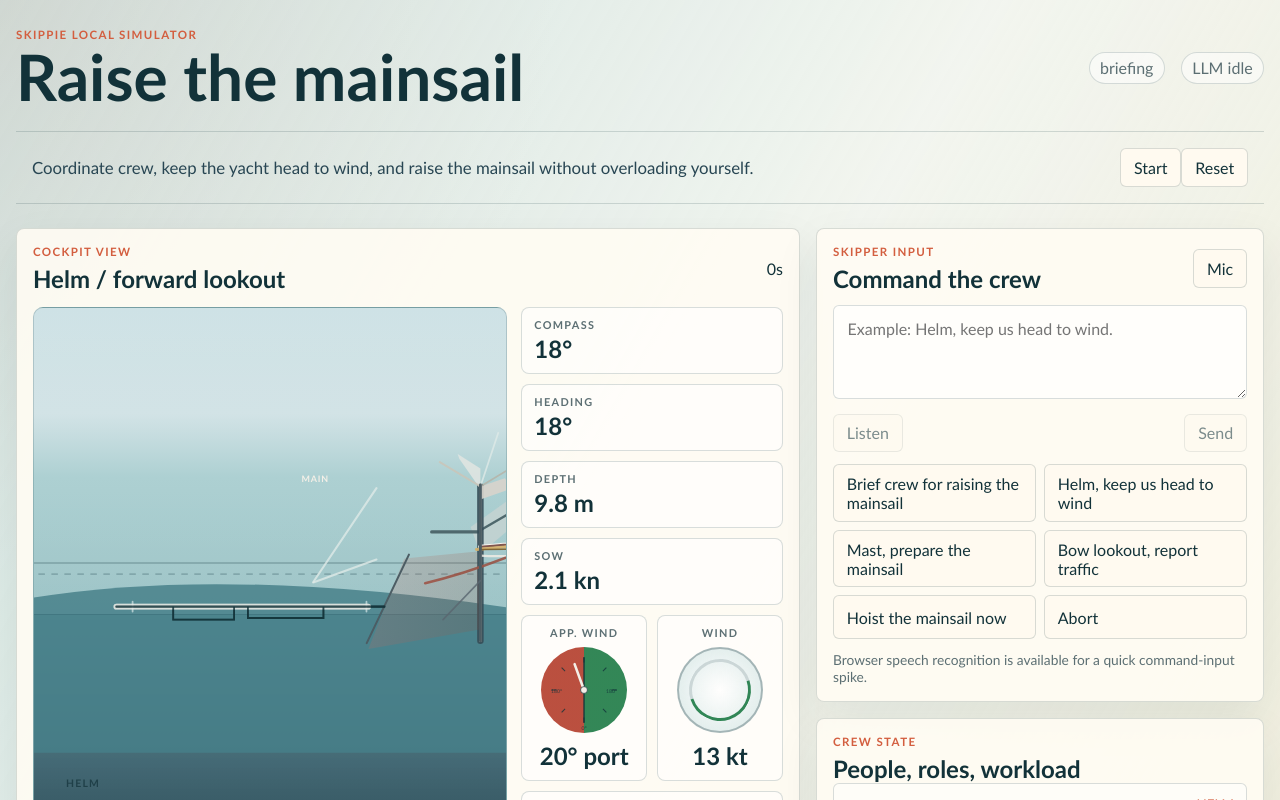
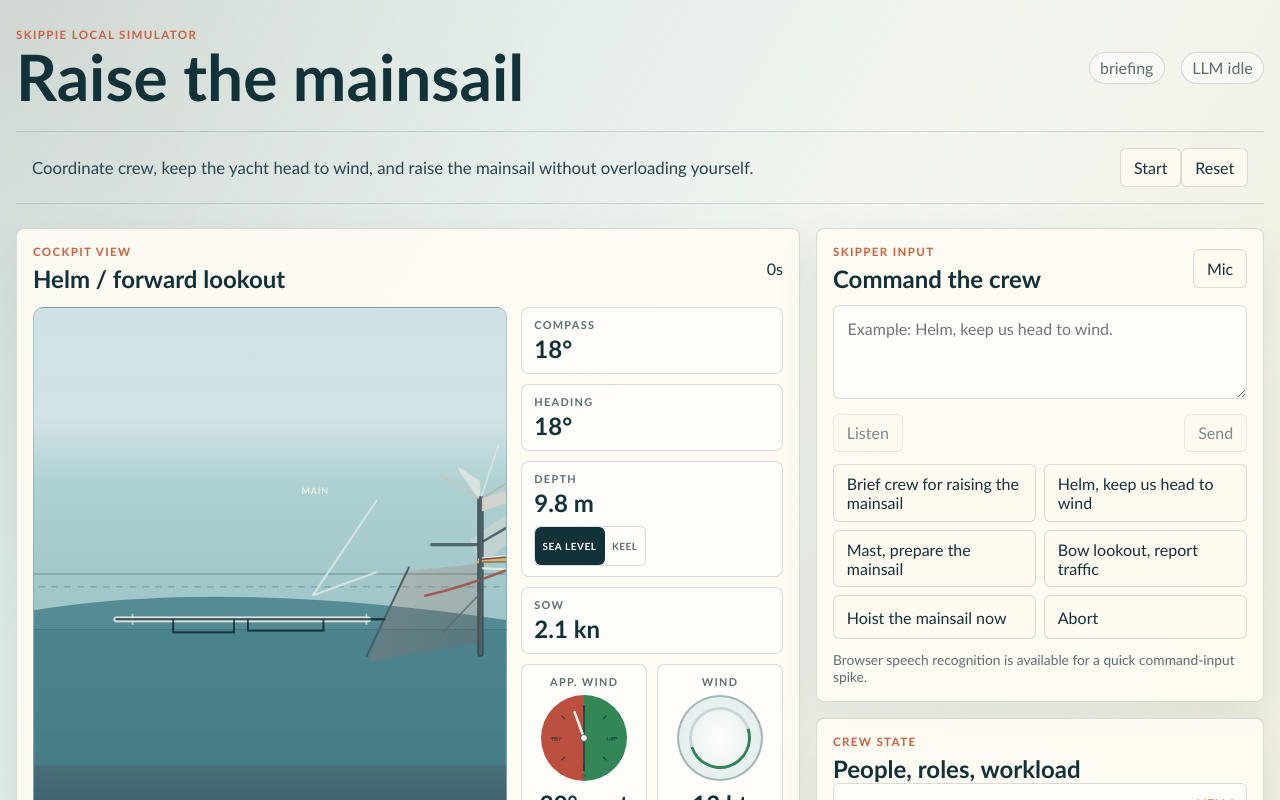
Before and after one commit to yitzikc/skippie, a React (Vite) app: page / in a window 1280 px wide. Shown: the top 800 px of the page. Built offline with nearby package versions, Linux system fonts and the light colour scheme.

Commit message:
feat: depth from sea-level or keel

```diff
--- a/src/styles.css
+++ b/src/styles.css
@@ -271,6 +271,43 @@ button:disabled {
 .winch-card strong {
   font-size: clamp(1.1rem, 2vw, 1.5rem);
   color: var(--ink);
+}
+
+.depth-reference {
+  display: flex;
+  width: fit-content;
+  margin-top: 0.55rem;
+  overflow: hidden;
+  border: 1px solid var(--line);
+  border-radius: 5px;
+}
+
+.depth-reference button {
+  border: 0;
+  border-right: 1px solid var(--line);
+  background: transparent;
+  color: var(--muted);
+  cursor: pointer;
+  font: inherit;
+  font-size: 0.62rem;
+  font-weight: 800;
+  letter-spacing: 0.06em;
+  padding: 0.32rem 0.45rem;
+  text-transform: uppercase;
+}
+
+.depth-reference button:last-child {
+  border-right: 0;
+}
+
+.depth-reference button.active {
+  background: var(--ink);
+  color: white;
+}
+
+.depth-reference button:focus-visible {
+  outline: 2px solid var(--accent);
+  outline-offset: -2px;
 }
 
 .instrument-row {
--- a/src/ui/CockpitView.tsx
+++ b/src/ui/CockpitView.tsx
@@ -52,10 +52,13 @@ export function CockpitView({ scenario }: Props) {
   const [spinlocks, setSpinlocks] = useState<SpinlockState[]>(initialSpinlocks);
   const [genoaFurled, setGenoaFurled] = useState<boolean>(scenario.boat.genoaFurled ?? true);
   const [genoaTack, setGenoaTack] = useState<"port" | "starboard">(scenario.boat.genoaTack ?? "starboard");
+  const [depthReference, setDepthReference] = useState<"sea-level" | "keel">("sea-level");
   const heading = Math.round(scenario.boat.headingDeg);
   const windDir = Math.round(scenario.environment.windDirectionDeg);
   const windSpeed = scenario.environment.windStrengthKnots;
-  const depth = (6 + scenario.boat.speedKnots * 1.8).toFixed(1);
+  const seaLevelDepth = 6 + scenario.boat.speedKnots * 1.8;
+  const keelDepth = Math.max(0, seaLevelDepth - 1.8);
+  const depth = (depthReference === "sea-level" ? seaLevelDepth : keelDepth).toFixed(1);
   const speedOverWater = scenario.boat.speedKnots.toFixed(1);
   const engineValue = engineMap[scenario.boat.engine] ?? "IDLE";
 
@@ -306,6 +309,24 @@ export function CockpitView({ scenario }: Props) {
         <div className="digital-readout">
           <span className="readout-label">Depth</span>
           <strong>{depth} m</strong>
+          <div className="depth-reference" role="group" aria-label="Depth reference">
+            <button
+              type="button"
+              className={depthReference === "sea-level" ? "active" : ""}
+              aria-pressed={depthReference === "sea-level"}
+              onClick={() => setDepthReference("sea-level")}
+            >
+              Sea level
+            </button>
+            <button
+              type="button"
+              className={depthReference === "keel" ? "active" : ""}
+              aria-pressed={depthReference === "keel"}
+              onClick={() => setDepthReference("keel")}
+            >
+              Keel
+            </button>
+          </div>
         </div>
 
         <div className="digital-readout">
```
